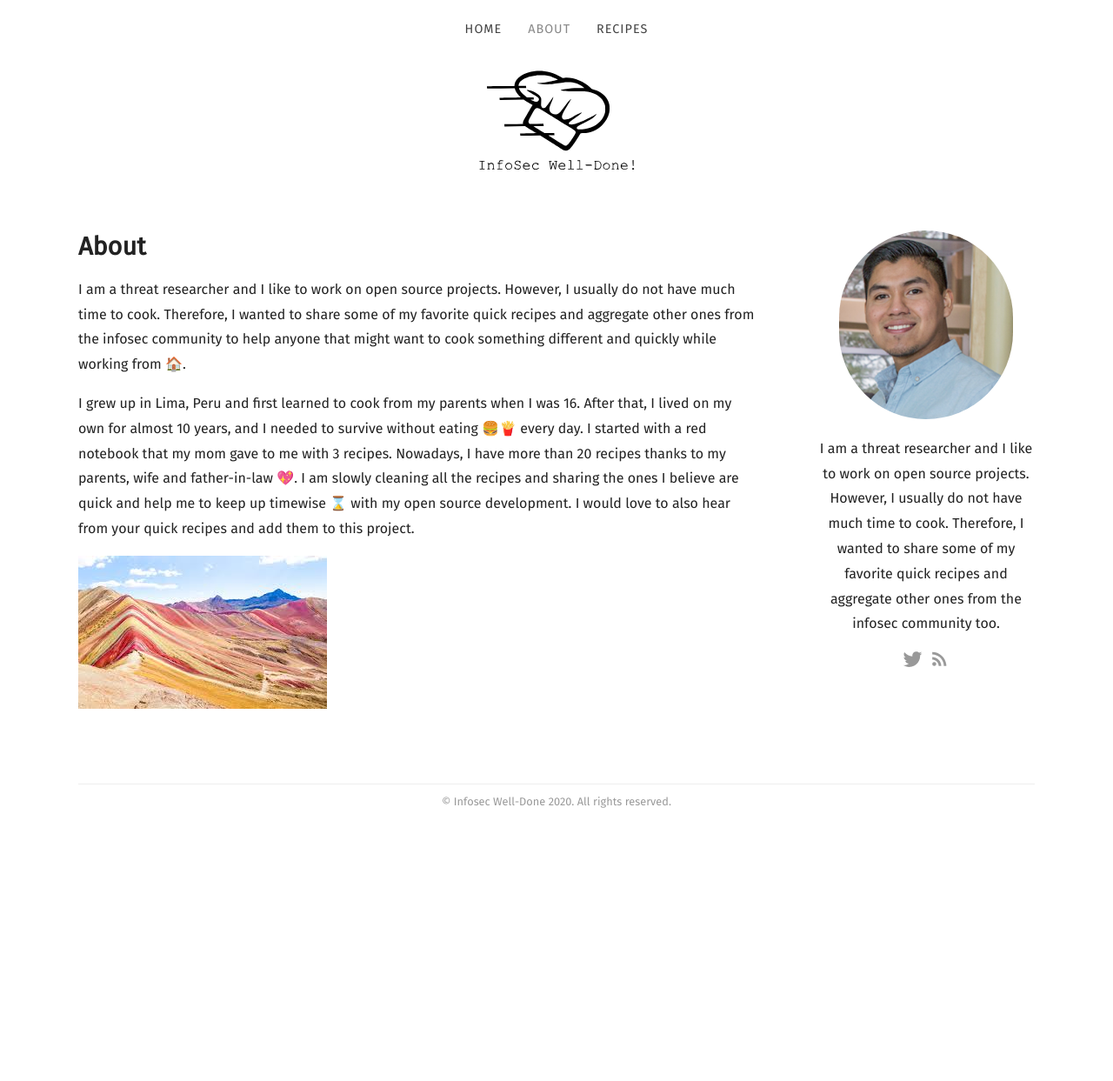
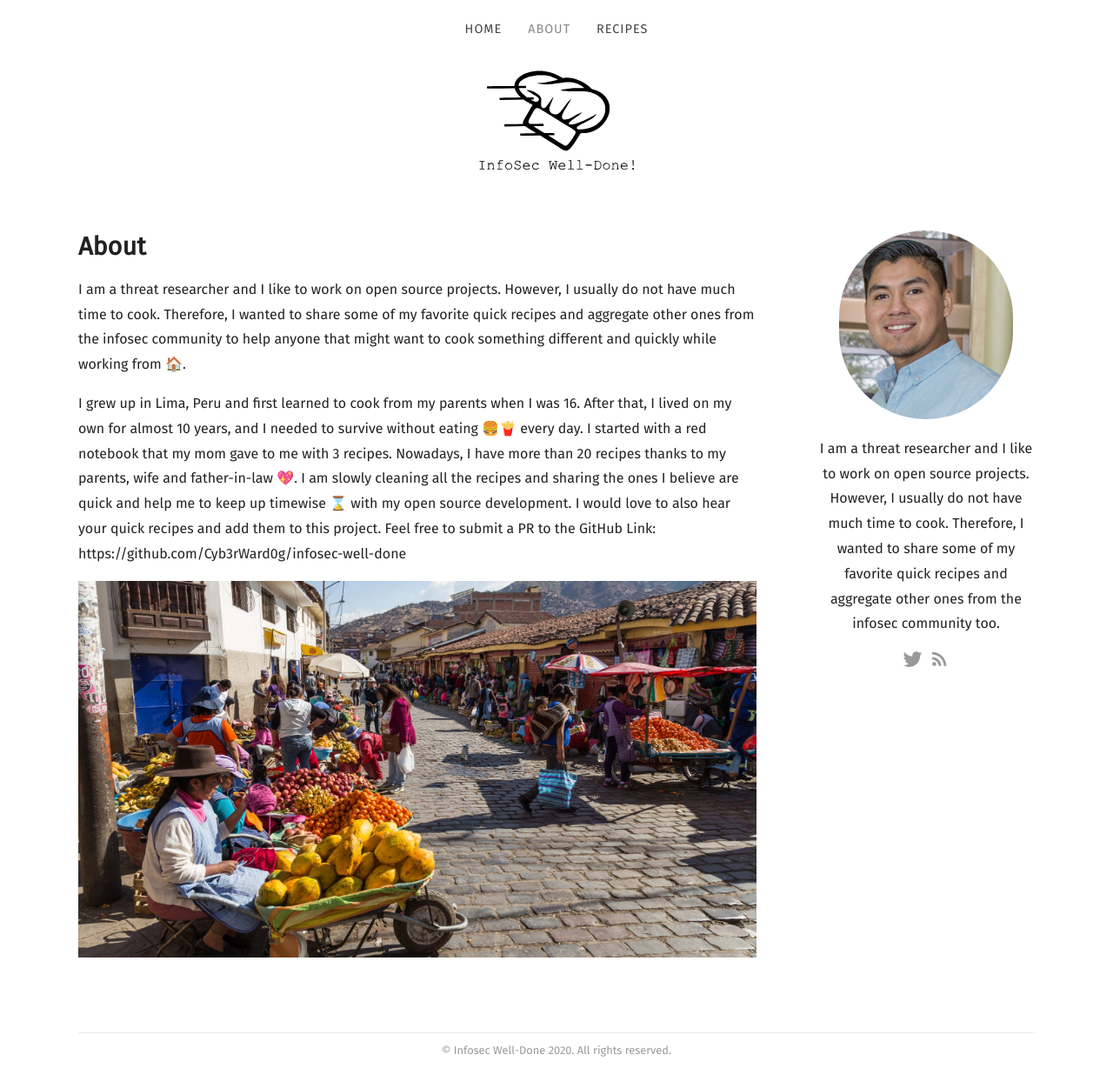
Before and after one commit to Cyb3rWard0g/infosec-well-done, a Jekyll site: the page built from docs/about.html, in a window 1280 px wide and 1243 px high. Shown: the whole window at 87% size. Built offline with Jekyll 4.4.1, drawn with Linux system fonts in a browser that asks for light colours; some web fonts are replaced.

Commit message:
Updated Images

```diff
--- a/docs/about.html
+++ b/docs/about.html
@@ -6,6 +6,6 @@ title: About
 
 	<p>I am a threat researcher and I like to work on open source projects. However, I usually do not have much time to cook. Therefore, I wanted to share some of my favorite quick recipes and aggregate other ones from the infosec community to help anyone that might want to cook something different and quickly while working from 🏠.</p>
 
-	<p>I grew up in Lima, Peru and first learned to cook from my parents when I was 16. After that, I lived on my own for almost 10 years, and I needed to survive without eating 🍔🍟 every day. I started with a red notebook that my mom gave to me with 3 recipes. Nowadays, I have more than 20 recipes thanks to my parents, wife and father-in-law 💖. I am slowly cleaning all the recipes and sharing the ones I believe are quick and help me to keep up timewise ⌛ with my open source development. I would love to also hear from your quick recipes and add them to this project. </p>
-	<img src="https://raw.githubusercontent.com/Cyb3rWard0g/infosec-well-done/master/docs/images/color-mountain-peru.jpg" alt="Roberto Rodriguez">
+	<p>I grew up in Lima, Peru and first learned to cook from my parents when I was 16. After that, I lived on my own for almost 10 years, and I needed to survive without eating 🍔🍟 every day. I started with a red notebook that my mom gave to me with 3 recipes. Nowadays, I have more than 20 recipes thanks to my parents, wife and father-in-law 💖. I am slowly cleaning all the recipes and sharing the ones I believe are quick and help me to keep up timewise ⌛ with my open source development. I would love to also hear your quick recipes and add them to this project. Feel free to submit a PR to the GitHub Link: https://github.com/Cyb3rWard0g/infosec-well-done </p>
+	<img src="https://raw.githubusercontent.com/Cyb3rWard0g/infosec-well-done/master/docs/images/peruvian-market.jpg" alt="Roberto Rodriguez">
 </div>
```
Also changed, not shown: docs/_posts/2020-04-07-tortilla-de-atun.md (renamed from docs/_posts/2020-04-07-tortilla-de-tuna.md, +2 -2 lines), docs/images/peruvian-market.jpg (added), docs/images/posts/tortilla-de-atun.jpg (added).
